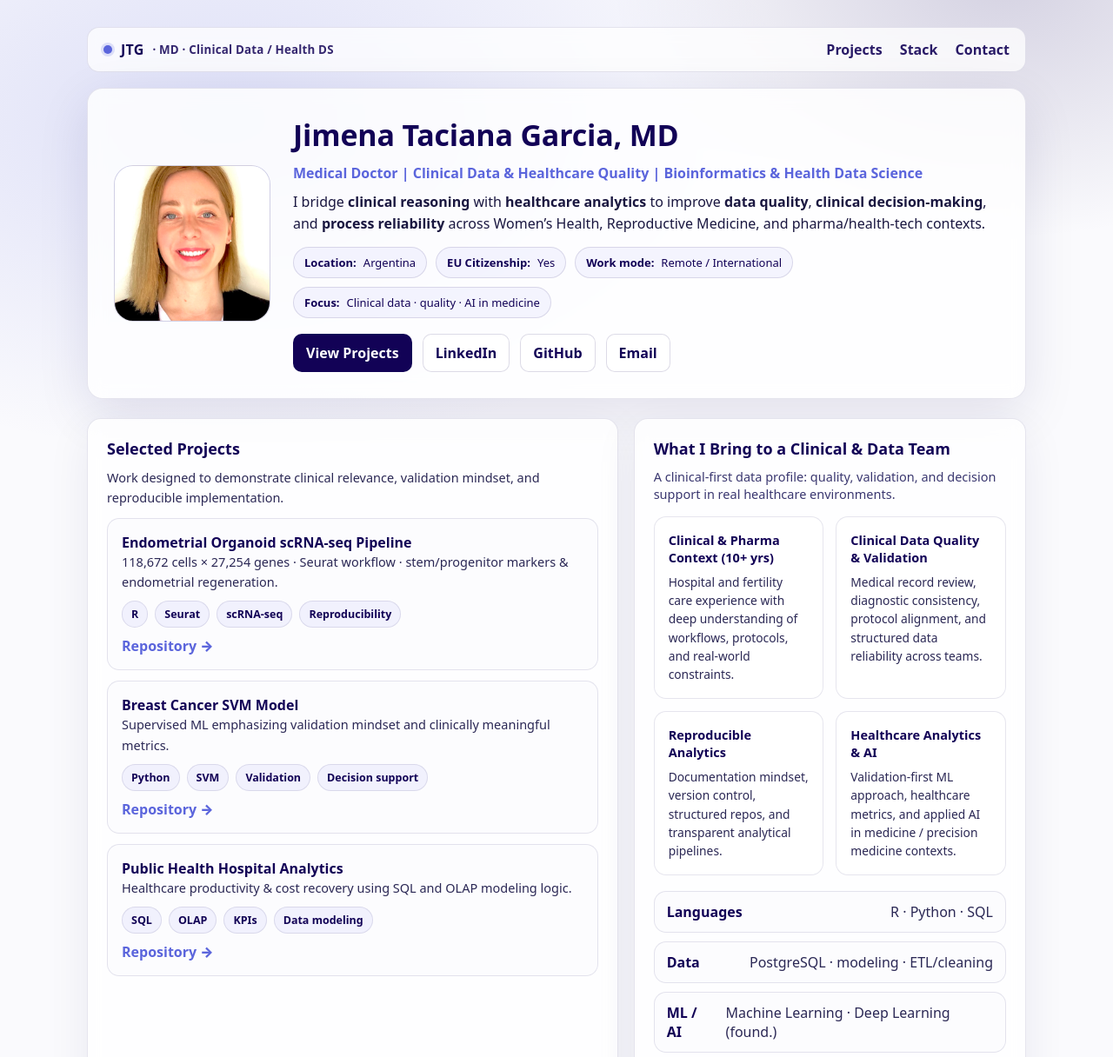
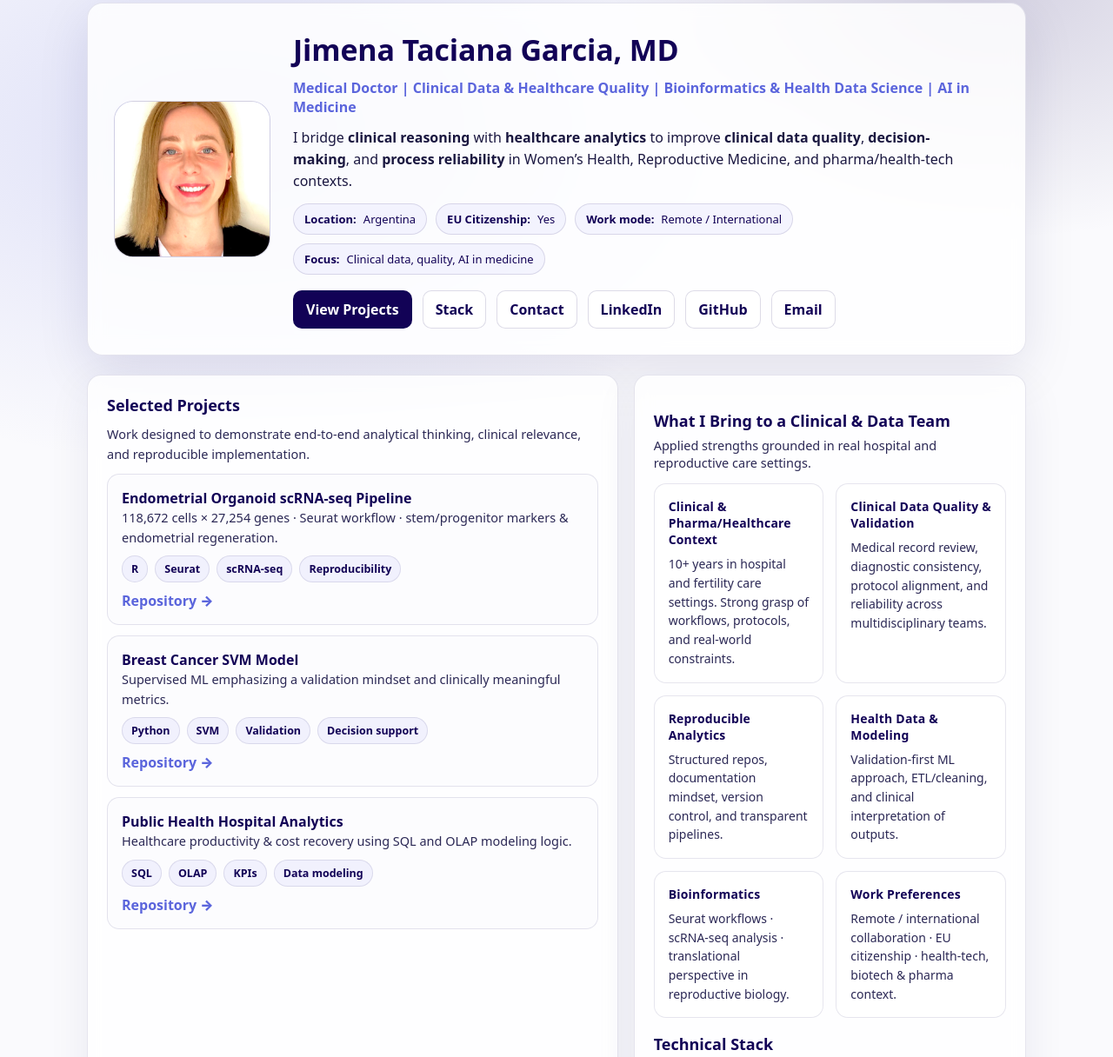
Before and after one commit to jigarcia-2/jigarcia-2.github.io, a plain HTML site: page index.html in a window 1280 px wide. Shown: the part 25-1241 px from the top of the page at 87% size. Drawn offline with Linux system fonts and the light colour scheme.

Commit message:
Refactor index.html layout and content
Removed topbar and adjusted layout margins and paddings. Updated project descriptions and added new sections for skills and contact information.

```diff
--- a/index.html
+++ b/index.html
@@ -30,53 +30,11 @@ body{
 
 .container{
   max-width:1120px;
-  margin:56px auto;
+  margin:28px auto; /* smaller top margin after removing topbar */
   padding:0 20px;
 }
 
-/* Topbar */
-.topbar{
-  display:flex;
-  justify-content:space-between;
-  align-items:center;
-  gap:18px;
-  padding:14px 18px;
-  border:1px solid rgba(18,2,86,.10);
-  border-radius:14px;
-  background:rgba(255,255,255,.75);
-  backdrop-filter: blur(8px);
-}
-
-.brand{
-  display:flex;
-  align-items:center;
-  gap:10px;
-  font-weight:800;
-  color:var(--navy);
-  letter-spacing:.2px;
-}
-.dot{
-  width:10px;height:10px;border-radius:50%;
-  background:var(--accent);
-  box-shadow:0 0 0 3px rgba(91,101,220,.18);
-}
-.brand small{
-  font-weight:700;
-  opacity:.85;
-}
-
-.nav a{
-  text-decoration:none;
-  color:var(--navy);
-  font-weight:700;
-  margin-left:16px;
-  opacity:.9;
-}
-.nav a:hover{opacity:1}
-
-/* Hero */
 .hero{
-  margin-top:18px;
   display:grid;
   grid-template-columns: 180px 1fr;
   gap:26px;
@@ -112,17 +70,19 @@ h1{
   letter-spacing:-0.2px;
   color:var(--navy);
 }
+
 .kicker{
   margin-top:10px;
   font-weight:800;
   color:var(--accent);
 }
+
 .headline{
-  margin:10px 0 0;
+  margin:12px 0 0;
   font-size:16px;
   line-height:1.55;
   color:#1a1740;
-  max-width:820px;
+  max-width:780px;
 }
 
 .badges{
@@ -157,7 +117,7 @@ h1{
   text-decoration:none;
   font-weight:800;
   border:1px solid rgba(18,2,86,.14);
-  transition: transform .12s ease;
+  transition: transform .15s ease;
 }
 .btn.primary{
   background:var(--navy);
@@ -170,8 +130,7 @@ h1{
 .btn:hover{transform: translateY(-1px)}
 .btn:active{transform: translateY(0px)}
 
-/* Main layout */
-.main{
+.maingrid{
   margin-top:22px;
   display:grid;
   grid-template-columns: 1.15fr .85fr;
@@ -195,11 +154,10 @@ h1{
 .small{
   margin:0 0 12px;
   color:#2b2855;
-  line-height:1.6;
+  line-height:1.55;
   font-size:14.5px;
 }
 
-/* Projects */
 .project{
   padding:16px;
   border-radius:14px;
@@ -226,39 +184,45 @@ h1{
   font-weight:700;
 }
 
-/* What I Bring section (no conflict with main grid) */
+.section{
+  margin-top:18px;
+}
+.section h2{
+  font-size:18px;
+  margin:0 0 6px;
+  color:var(--navy);
+}
 .section-subtitle{
-  color:#3a3770;
-  margin:0 0 16px;
+  color:#2b2855;
+  margin:0 0 14px;
   font-size:14.5px;
 }
 
-.feature-grid{
+.featuregrid{
   display:grid;
-  grid-template-columns: 1fr 1fr;
+  grid-template-columns:1fr 1fr;
   gap:14px;
-  margin-top:14px;
 }
 
 .item{
-  background: rgba(255,255,255,0.55);
+  background:rgba(255,255,255,0.60);
   padding:16px;
   border-radius:14px;
   border:1px solid rgba(18,2,86,.10);
 }
 .item h3{
   margin:0 0 8px;
-  font-size:14.5px;
+  font-size:14px;
   color:var(--navy);
+  letter-spacing:.2px;
 }
 .item p{
   margin:0;
   color:#2b2855;
-  font-size:13.8px;
+  font-size:14px;
   line-height:1.55;
 }
 
-/* Right column quick stack rows */
 .stackrow{
   display:flex;
   justify-content:space-between;
@@ -273,18 +237,20 @@ h1{
 .stackrow span{color:#2b2855}
 
 .footer{
-  margin:60px 0 30px;
+  margin:44px 0 26px;
   text-align:center;
   color:#6a6792;
   font-size:13px;
 }
 
+a{color:var(--accent)}
+a:hover{opacity:.9}
+
 @media (max-width: 920px){
   .hero{grid-template-columns:1fr}
   .avatar{width:150px;height:150px}
-  .main{grid-template-columns:1fr}
-  .nav{display:none}
-  .feature-grid{grid-template-columns:1fr}
+  .maingrid{grid-template-columns:1fr}
+  .featuregrid{grid-template-columns:1fr}
 }
 </style>
 </head>
@@ -292,22 +258,9 @@ h1{
 <body>
 <div class="container">
 
-  <div class="topbar">
-    <!-- ✅ No repetimos tu nombre acá -->
-    <div class="brand">
-      <span class="dot"></span>
-      JTG <small>· MD · Clinical Data / Health DS</small>
-    </div>
-
-    <div class="nav">
-      <a href="#projects">Projects</a>
-      <a href="#stack">Stack</a>
-      <a href="#contact">Contact</a>
-    </div>
-  </div>
-
-  <section class="hero">
+  <section class="hero" id="top">
     <div class="avatar">
+      <!-- Make sure the file in your repo is EXACTLY named: profile.jpg -->
       <img src="profile.jpg" alt="Jimena Taciana Garcia">
     </div>
 
@@ -315,22 +268,24 @@ h1{
       <h1>Jimena Taciana Garcia, MD</h1>
 
       <div class="kicker">
-        Medical Doctor | Clinical Data & Healthcare Quality | Bioinformatics & Health Data Science
+        Medical Doctor | Clinical Data & Healthcare Quality | Bioinformatics & Health Data Science | AI in Medicine
       </div>
 
       <p class="headline">
-        I bridge <b>clinical reasoning</b> with <b>healthcare analytics</b> to improve <b>data quality</b>, <b>clinical decision-making</b>, and <b>process reliability</b> across Women’s Health, Reproductive Medicine, and pharma/health-tech contexts.
+        I bridge <b>clinical reasoning</b> with <b>healthcare analytics</b> to improve <b>clinical data quality</b>, <b>decision-making</b>, and <b>process reliability</b> in Women’s Health, Reproductive Medicine, and pharma/health-tech contexts.
       </p>
 
       <div class="badges">
         <div class="badge"><b>Location:</b> Argentina</div>
         <div class="badge"><b>EU Citizenship:</b> Yes</div>
         <div class="badge"><b>Work mode:</b> Remote / International</div>
-        <div class="badge"><b>Focus:</b> Clinical data · quality · AI in medicine</div>
+        <div class="badge"><b>Focus:</b> Clinical data, quality, AI in medicine</div>
       </div>
 
       <div class="cta">
         <a class="btn primary" href="#projects">View Projects</a>
+        <a class="btn secondary" href="#stack">Stack</a>
+        <a class="btn secondary" href="#contact">Contact</a>
         <a class="btn secondary" href="https://linkedin.com/in/jimena-taciana-garcia" target="_blank" rel="noopener">LinkedIn</a>
         <a class="btn secondary" href="https://github.com/jigarcia-2" target="_blank" rel="noopener">GitHub</a>
         <a class="btn secondary" href="mailto:jigarcia@itba.edu.ar">Email</a>
@@ -338,11 +293,10 @@ h1{
     </div>
   </section>
 
-  <div class="main">
-    <!-- Left: Projects -->
+  <div class="maingrid">
     <section id="projects" class="card">
       <h2>Selected Projects</h2>
-      <p class="small">Work designed to demonstrate clinical relevance, validation mindset, and reproducible implementation.</p>
+      <p class="small">Work designed to demonstrate end-to-end analytical thinking, clinical relevance, and reproducible implementation.</p>
 
       <div class="project">
         <b>Endometrial Organoid scRNA-seq Pipeline</b><br/>
@@ -357,7 +311,7 @@ h1{
 
       <div class="project">
         <b>Breast Cancer SVM Model</b><br/>
-        <span class="small">Supervised ML emphasizing validation mindset and clinically meaningful metrics.</span><br/>
+        <span class="small">Supervised ML emphasizing a validation mindset and clinically meaningful metrics.</span><br/>
         <div class="pills">
           <span class="pill">Python</span><span class="pill">SVM</span><span class="pill">Validation</span><span class="pill">Decision support</span>
         </div>
@@ -378,50 +332,61 @@ h1{
       </div>
     </section>
 
-    <!-- Right: What I bring + quick stack + contact -->
-    <aside class="card" id="stack">
+    <aside class="card">
+      <section class="section" id="stack">
         <h2>What I Bring to a Clinical & Data Team</h2>
-      <p class="section-subtitle">
-        A clinical-first data profile: quality, validation, and decision support in real healthcare environments.
-      </p>
+        <p class="section-subtitle">Applied strengths grounded in real hospital and reproductive care settings.</p>
 
-      <div class="feature-grid">
+        <div class="featuregrid">
           <div class="item">
-          <h3>Clinical & Pharma Context (10+ yrs)</h3>
-          <p>Hospital and fertility care experience with deep understanding of workflows, protocols, and real-world constraints.</p>
+            <h3>Clinical & Pharma/Healthcare Context</h3>
+            <p>10+ years in hospital and fertility care settings. Strong grasp of workflows, protocols, and real-world constraints.</p>
           </div>
 
           <div class="item">
             <h3>Clinical Data Quality & Validation</h3>
-          <p>Medical record review, diagnostic consistency, protocol alignment, and structured data reliability across teams.</p>
+            <p>Medical record review, diagnostic consistency, protocol alignment, and reliability across multidisciplinary teams.</p>
           </div>
 
           <div class="item">
             <h3>Reproducible Analytics</h3>
-          <p>Documentation mindset, version control, structured repos, and transparent analytical pipelines.</p>
+            <p>Structured repos, documentation mindset, version control, and transparent pipelines.</p>
           </div>
 
           <div class="item">
-          <h3>Healthcare Analytics & AI</h3>
-          <p>Validation-first ML approach, healthcare metrics, and applied AI in medicine / precision medicine contexts.</p>
+            <h3>Health Data & Modeling</h3>
+            <p>Validation-first ML approach, ETL/cleaning, and clinical interpretation of outputs.</p>
+          </div>
+
+          <div class="item">
+            <h3>Bioinformatics</h3>
+            <p>Seurat workflows · scRNA-seq analysis · translational perspective in reproductive biology.</p>
+          </div>
+
+          <div class="item">
+            <h3>Work Preferences</h3>
+            <p>Remote / international collaboration · EU citizenship · health-tech, biotech & pharma context.</p>
           </div>
         </div>
 
         <div style="margin-top:18px;">
+          <h2 style="margin-bottom:6px;">Technical Stack</h2>
+
           <div class="stackrow"><b>Languages</b><span>R · Python · SQL</span></div>
-        <div class="stackrow"><b>Data</b><span>PostgreSQL · modeling · ETL/cleaning</span></div>
-        <div class="stackrow"><b>ML / AI</b><span>Machine Learning · Deep Learning (found.)</span></div>
+          <div class="stackrow"><b>Data</b><span>PostgreSQL · data modeling · ETL/cleaning</span></div>
+          <div class="stackrow"><b>ML / AI</b><span>Machine Learning · Deep Learning (fundamentals)</span></div>
           <div class="stackrow"><b>Bioinformatics</b><span>Seurat · scRNA-seq workflows</span></div>
           <div class="stackrow"><b>Repro</b><span>Git · structured repos · documentation</span></div>
         </div>
 
-      <section id="contact" style="margin-top:16px;">
-        <h2 style="margin-top:18px;">Contact</h2>
+        <section id="contact" style="margin-top:18px;">
+          <h2>Contact</h2>
           <p class="small" style="margin-bottom:0">
             LinkedIn: <a href="https://linkedin.com/in/jimena-taciana-garcia" target="_blank" rel="noopener">jimena-taciana-garcia</a><br/>
             GitHub: <a href="https://github.com/jigarcia-2" target="_blank" rel="noopener">jigarcia-2</a><br/>
             Email: <a href="mailto:jigarcia@itba.edu.ar">jigarcia@itba.edu.ar</a>
           </p>
+        </section>
       </section>
     </aside>
   </div>
```
Lines whose indentation alone changed are shown as unchanged.
